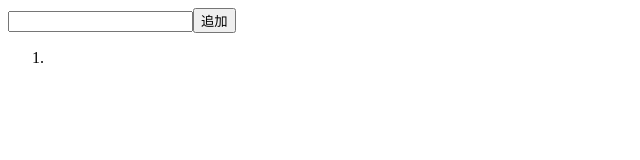
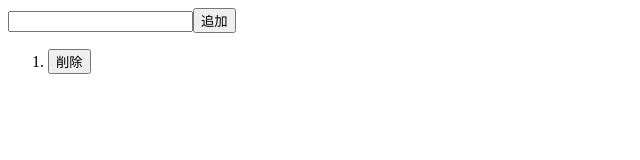
Before and after one commit to Kaffff/react-tutorial, a React (Vite) app in the folder todo/: page / in a window 1280 px wide. Both pictures are taken after a click on the button "追加". Shown: the top 160 px of the page, without its empty margins (0-640 px from the left). Built offline with nearby package versions, Linux system fonts and the light colour scheme.

Commit message:
タスクの削除ができるようにする

```diff
--- a/todo/src/App.tsx
+++ b/todo/src/App.tsx
@@ -7,15 +7,24 @@ export const App = () => {
 
   const handleClick = form.handleSubmit(({ todoItem }) => {
     setTodoItemList((currentItemList) => [...currentItemList, todoItem]);
+    form.resetField('todoItem');
   });
+
+  const handleDeleteItem = (todoItem: string) => {
+    const removedList = todoItemList.filter((item) => item !== todoItem)
+    setTodoItemList(removedList);
+  };
   return (
     <div>
       <input {...form.register('todoItem')} ></input>
       <button onClick={handleClick}>追加</button>
       <ol>
         {
-          todoItemList.map((todoItem)=><li>{todoItem}</li>)
-        }
+          todoItemList.map((todoItem)=> (
+          <li key = {todoItem}>{todoItem}
+          <button onClick = {() => handleDeleteItem(todoItem)}>削除</button>
+          </li>
+        ))}
       </ol>
     </div>
   );
```
